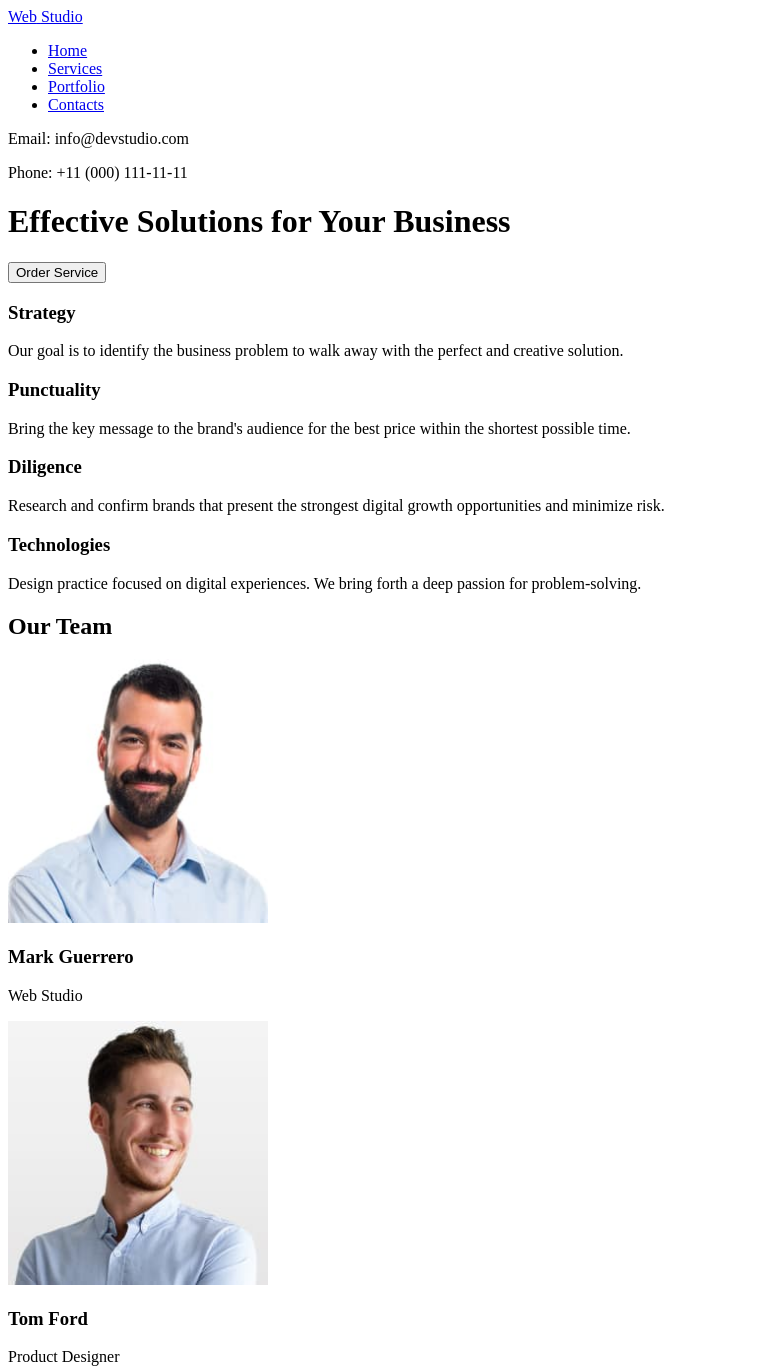
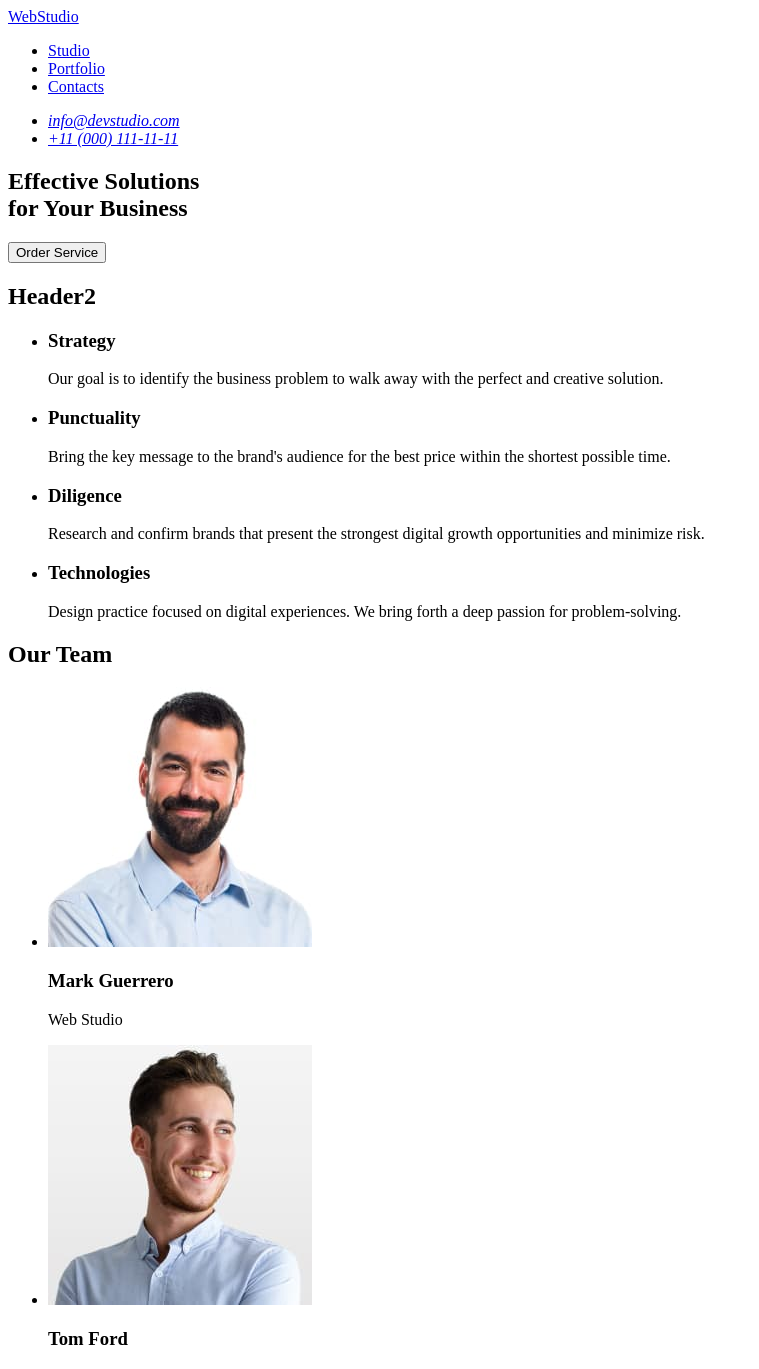
Before and after one commit to PavloTar/goit-markup-hw-01, a plain HTML site: page index.html in a window 1280 px wide. Shown: the top 1369 px of the page, without its empty margins (0-759 px from the left). Drawn offline with Linux system fonts and the light colour scheme.

Commit message:
fixed after check

```diff
--- a/index.html
+++ b/index.html
@@ -4,112 +4,115 @@
     <meta charset="UTF-8">
     <meta name="viewport" content="width=device-width, initial-scale=1.0">
     <title>Your Landing Page</title>
-    <style></style>
   </head>
   <body>
     <header>
-      <a href="#" id="logo">
-        <span class="word1">Web</span>
-        <span class="word2">Studio</span>
-      </a>
       <nav>
+        <a href="./index.html" id="logo">WebStudio</a>
         <ul>
-          <li><a href="#home">Home</a></li>
-          <li><a href="#services">Services</a></li>
+          <li><a href="#services">Studio</a></li>
           <li><a href="#portfolio">Portfolio</a></li>
           <li><a href="#contacts">Contacts</a></li>
         </ul>
       </nav>
-      <div>
-        <p>Email: info@devstudio.com</p>
-        <p>Phone: +11 (000) 111-11-11</p>
-      </div>
-      <div>
-        <h1>Effective Solutions for Your Business</h1>
-        <button type="button">Order Service</button>
-      </div>
+      <address>
+        <ul>
+          <li><a href="mailto:info@devstudio.com">info@devstudio.com</a></li>
+          <li><a href="tel:+110001111111">+11 (000) 111-11-11</a></li>
+        </ul>
+      </address>
     </header>
     <main>
+      <section>
+        <h1>
+          Effective Solutions <br>
+          for Your Business
+        </h1>
+        <button type="button">Order Service</button>
+      </section>
+
       <section id="features">
-        <div>
+        <h2>Header2</h2>
+        <ul>
+          <li>
             <h3>Strategy</h3>
             <p>
               Our goal is to identify the business problem to walk away with the
               perfect and creative solution.
             </p>
-        </div>
-        <div>
+          </li>
+          <li>
             <h3>Punctuality</h3>
             <p>
               Bring the key message to the brand's audience for the best price
               within the shortest possible time.
             </p>
-        </div>
-        <div>
+          </li>
+          <li>
             <h3>Diligence</h3>
             <p>
               Research and confirm brands that present the strongest digital
               growth opportunities and minimize risk.
             </p>
-        </div>
-        <div>
+          </li>
+          <li>
             <h3>Technologies</h3>
             <p>
               Design practice focused on digital experiences. We bring forth a
               deep passion for problem-solving.
             </p>
-        </div>
+          </li>
+        </ul>
       </section>
 
       <section id="about">
         <h2>Our Team</h2>
-        <div>
+        <ul>
+          <li>
             <img
-            src="images/mark_guerrero.jpg"
+              src="./images/mark_guerrero.jpg"
               alt="Mark Guerrero"
-            height="264"
-            width="260"
+              height="260"
+              width="264"
             >
             <h3>Mark Guerrero</h3>
             <p>Web Studio</p>
-        </div>
-        <div>
+          </li>
+          <li>
             <img
-            src="images/tom_ford.jpg"
+              src="./images/tom_ford.jpg"
               alt="Tom Ford"
-            height="264"
-            width="260"
+              height="260"
+              width="264"
             >
             <h3>Tom Ford</h3>
             <p>Product Designer</p>
-        </div>
-        <div>
+          </li>
+          <li>
             <img
-            src="images/camila_garcia.jpg"
+              src="./images/camila_garcia.jpg"
               alt="Camila Garcia"
-            height="264"
-            width="260"
+              height="260"
+              width="264"
             >
             <h3>Camila Garcia</h3>
             <p>Marketing</p>
-        </div>
-        <div>
+          </li>
+          <li>
             <img
-            src="images/daniel_wilson.jpg"
+              src="./images/daniel_wilson.jpg"
               alt="Daniel Wilson"
-            height="264"
-            width="260"
+              height="260"
+              width="264"
             >
             <h3>Daniel Wilson</h3>
             <p>UI Designer</p>
-        </div>
+          </li>
+        </ul>
       </section>
     </main>
     <footer>
-      <a href="#" id="footer-logo">
-        <span class="word1">Web</span>
-        <span class="word2">Studio</span>
-      </a>
+      <a href="./index.html" id="footer-logo">WebStudio</a>
       <p>
         Increase the flow of customers and sales for your business with digital
         marketing & growth solutions.
```
Lines whose indentation alone changed are shown as unchanged.
